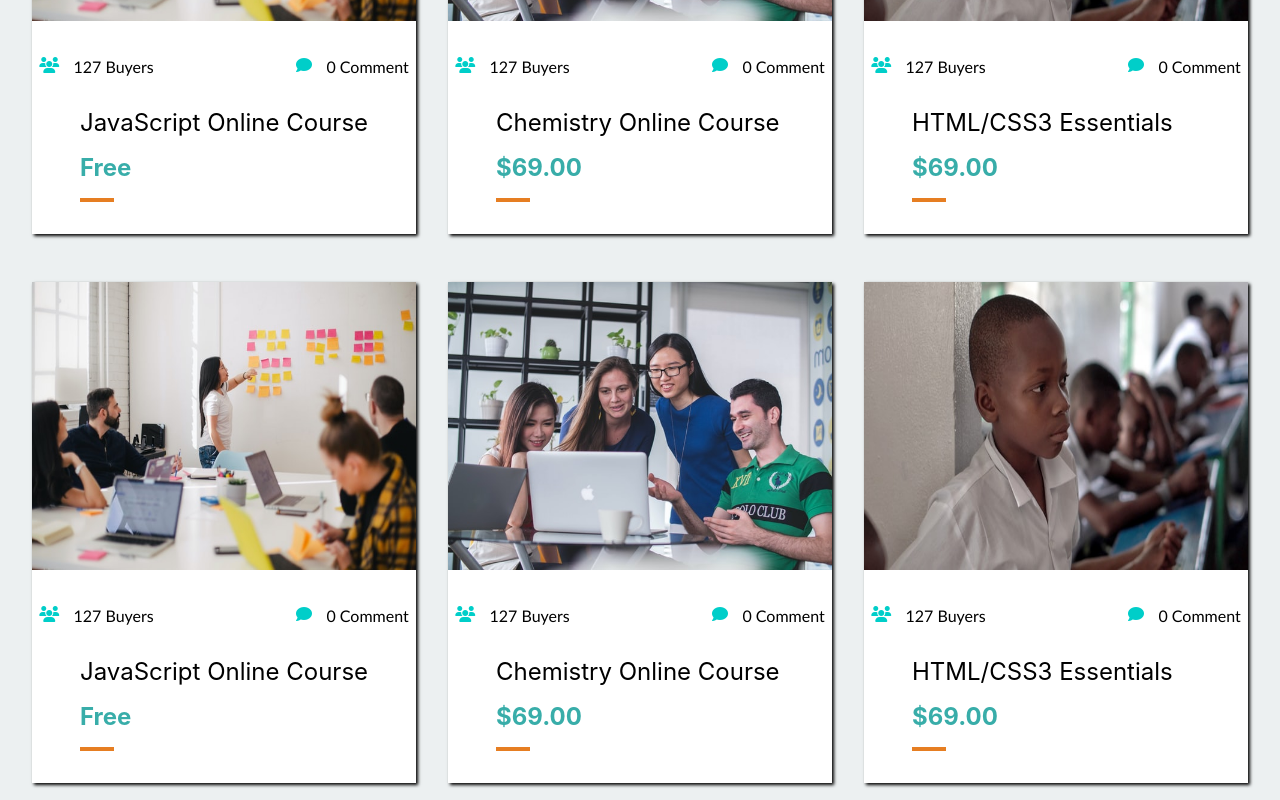
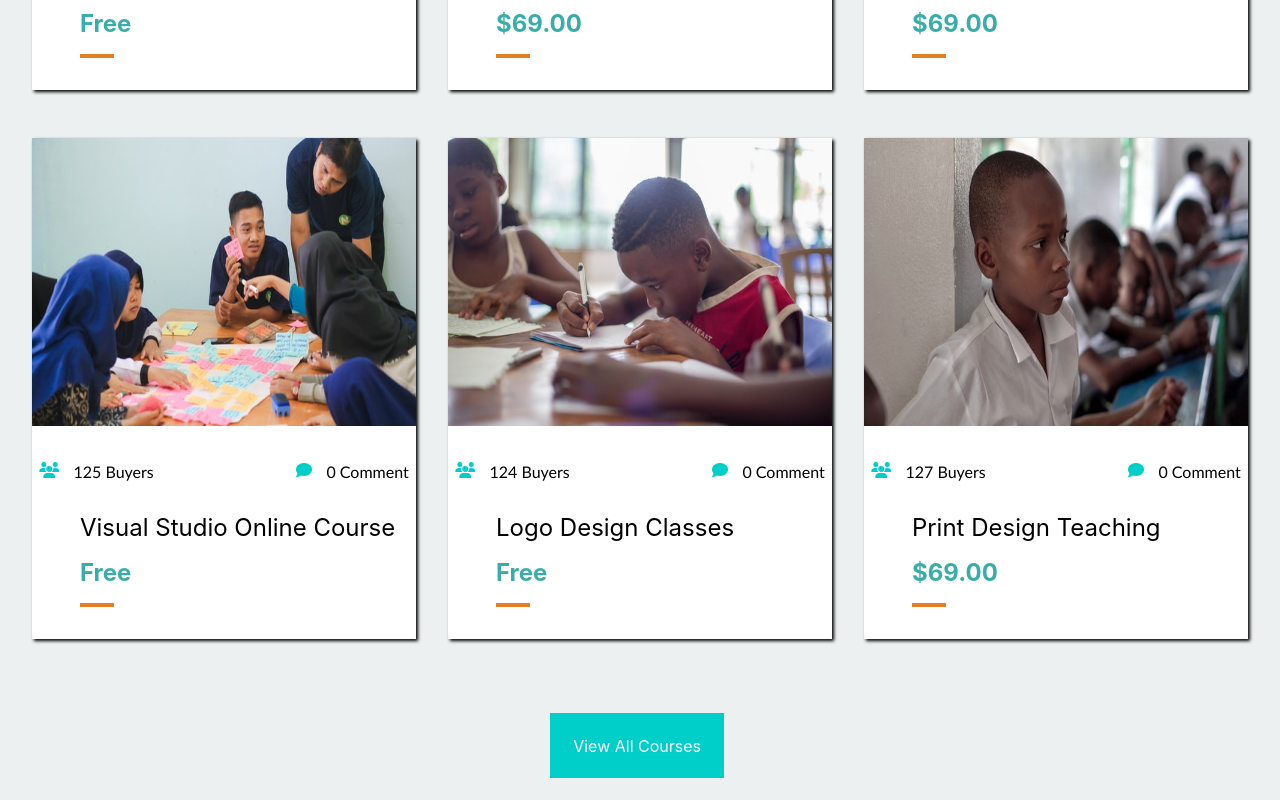
Before and after one commit to mchomvus4/education, a React (Create React App) app: page / in a window 1280 px wide. Shown: the part 2520-3320 px from the top of the page. Built offline with nearby package versions, Linux system fonts and the light colour scheme.

Commit message:
files updated

```diff
--- a/src/components/Section/Home.css
+++ b/src/components/Section/Home.css
@@ -288,9 +288,12 @@ input{
     background: #ecf0f1;
     margin-top: 6rem;
 
+
 }
 .sixth_second_card{
      background: #ecf0f1;
+     padding-bottom: 6rem;
+
 }
 .sixth_section_heading{
     font-size: 2rem;
@@ -320,7 +323,7 @@ input{
 }
 .card_body:hover{
     transform: translateY(-20px);
-    transition: 0.5s;
+    transition: 0.8s;
 }
 .card_body{
     background: #fff;
@@ -358,3 +361,25 @@ input{
 
 
 }
+
+.all_courses{
+    text-decoration: none;
+    background: #00cec9;
+    padding: 1.3rem;
+    color: #fff;
+    border: 0.18rem solid #00cec9;
+    margin-left: 43%;
+
+
+}
+
+.all_courses:hover{
+    background: #ecf0f1;
+    color: #00cec9;
+    border: 0.18rem solid #00cec9;
+    border-radius: 0.1rem;
+}
+.view_all_courses{
+    padding-top: 3rem;
+
+}
--- a/src/components/Section/Home.jsx
+++ b/src/components/Section/Home.jsx
@@ -10,6 +10,8 @@ import baner2 from '../../images/baner2.jpg'
 import s6image2 from '../../images/s6-img2.jpg'
 import s6image3 from '../../images/s6-img3.jpg'
 import s6image4 from '../../images/s6-img4.jpg'
+import s6image5 from '../../images/s6-img5.jpg'
+import s6image6 from '../../images/s6-img6.jpg'
 
 
 import './Home.css';
@@ -87,9 +89,9 @@ function Home() {
              <div className="btn_fourth_section">
                <a className="learn" href="#learn">LEARN MORE</a> <span className="or">or</span> <a className="history" href="#history">OUR HISTORY</a>
              </div>
-             <div>
+             {/* <div>
                 <img className="forth_section_banner2" src={baner2} alt="banner2"/>
-             </div>
+             </div> */}
 
           </section>
           <section className="flex_fifth_section">
@@ -141,7 +143,7 @@ function Home() {
                 </div>
                 <div className="buyer_comment">
                    <i class='fa fa-users user_icon'></i>
-                      <p className="_buyer">127 Buyers</p>
+                      <p className="_buyer">123 Buyers</p>
                       <i class='fa fa-comment comment_icon'></i>
                       <p className="_comment">0 Comment</p>
                    </div>
@@ -157,7 +159,7 @@ function Home() {
                 </div>
                 <div className="buyer_comment">
                   <i class='fa fa-users user_icon'></i>
-                      <p className="_buyer">127 Buyers</p>
+                      <p className="_buyer">123 Buyers</p>
                       <i class='fa fa-comment comment_icon'></i>
                       <p className="_comment">0 Comment</p>
                    </div>
@@ -170,22 +172,22 @@ function Home() {
 
              </div>
           </section>
-            {/* second cards */}
+            {/* #######################second cards######################## */}
           <section className="sixth_second_card">
              <div className="card_section">
 
              <div className="card_body">
                 <div className="card">
-                  <img src={s6image2} alt="card_image" className="card_section_image"/>
+                  <img src={s6image5} alt="card_image" className="card_section_image"/>
                 </div>
                    <div className="buyer_comment">
                       <i class='fa fa-users user_icon'></i>
-                      <p className="_buyer">127 Buyers</p>
+                      <p className="_buyer">125 Buyers</p>
                       <i class='fa fa-comment comment_icon'></i>
                       <p className="_comment">0 Comment</p>
 
                    </div>
-                   <div className="_course"><p>JavaScript Online Course</p>
+                   <div className="_course"><p>Visual Studio Online Course</p>
                       <b><p className="course_cost">Free</p></b>
                       <div className="card_border"></div>
                    </div>
@@ -194,16 +196,16 @@ function Home() {
 
                  <div className="card_body">
                 <div className="card">
-                  <img src={s6image3} alt="card_image" className="card_section_image"/>
+                  <img src={s6image6} alt="card_image" className="card_section_image"/>
                 </div>
                 <div className="buyer_comment">
                    <i class='fa fa-users user_icon'></i>
-                      <p className="_buyer">127 Buyers</p>
+                      <p className="_buyer">124 Buyers</p>
                       <i class='fa fa-comment comment_icon'></i>
                       <p className="_comment">0 Comment</p>
                    </div>
-                   <div className="_course"><p>Chemistry Online Course</p>
-                      <b><p className="course_cost">$69.00</p></b>
+                   <div className="_course"><p>Logo Design Classes</p>
+                      <b><p className="course_cost">Free</p></b>
                       <div className="card_border"></div>
                    </div>
                 </div>
@@ -218,14 +220,17 @@ function Home() {
                       <i class='fa fa-comment comment_icon'></i>
                       <p className="_comment">0 Comment</p>
                    </div>
-                   <div className="_course"><p>HTML/CSS3 Essentials</p>
+                   <div className="_course"><p>Print Design Teaching</p>
                       <b><p className="course_cost">$69.00</p></b>
                       <div className="card_border"></div>
                    </div>
                 </div>
 
              </div>
+             <div className="view_all_courses"><a className="all_courses" href="#all-courses">View All Courses</a> </div>
+
           </section>
+
             </>
     )
 }
```
Also changed, not shown: src/components/Section/Footer.css (line endings or trailing spaces).
